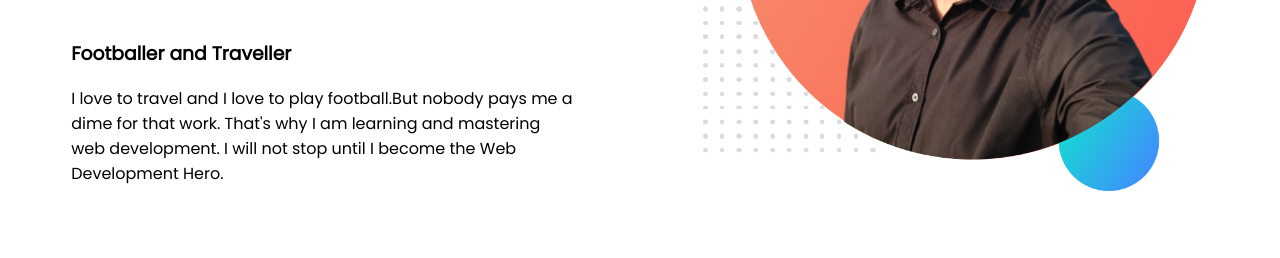
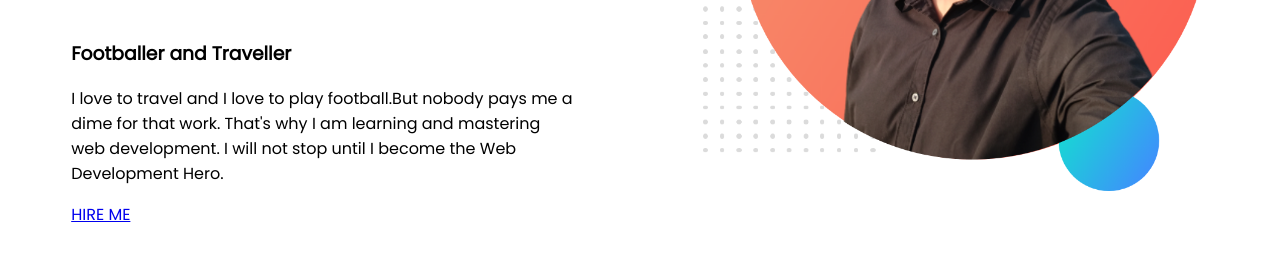
Before and after one commit to shakibarnab31/developer-portfolio, a plain HTML site: page index.html in a window 1280 px wide. Shown: the part 382-640 px from the top of the page. Drawn offline with Linux system fonts and the light colour scheme.

Commit message:
refference added

```diff
--- a/index.html
+++ b/index.html
@@ -22,9 +22,11 @@
             <h3>Footballer and Traveller</h3>
             <p>I love to travel and I love to play football.But nobody pays me a dime for that work. That's why I am
                 learning and mastering web development. I will not stop until I become the Web Development Hero.</p>
+            <a href="https://www.facebook.com/shakib.arnab/">HIRE ME</a>
         </div>
         <div class="half-width"><img src="images/arnabblack.png" alt="arnab"></div>
     </section>
+
 </body>
 
 </html>
```
